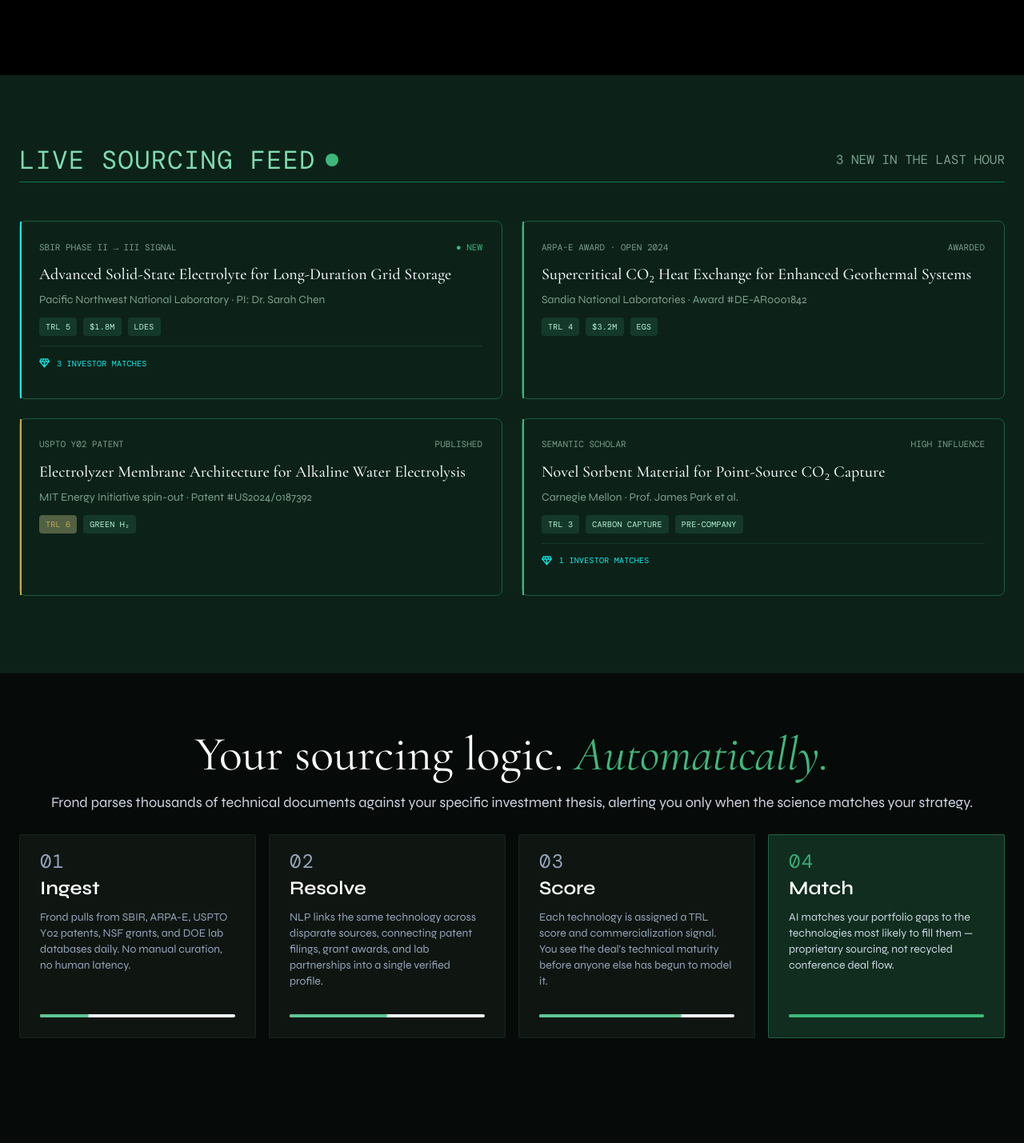
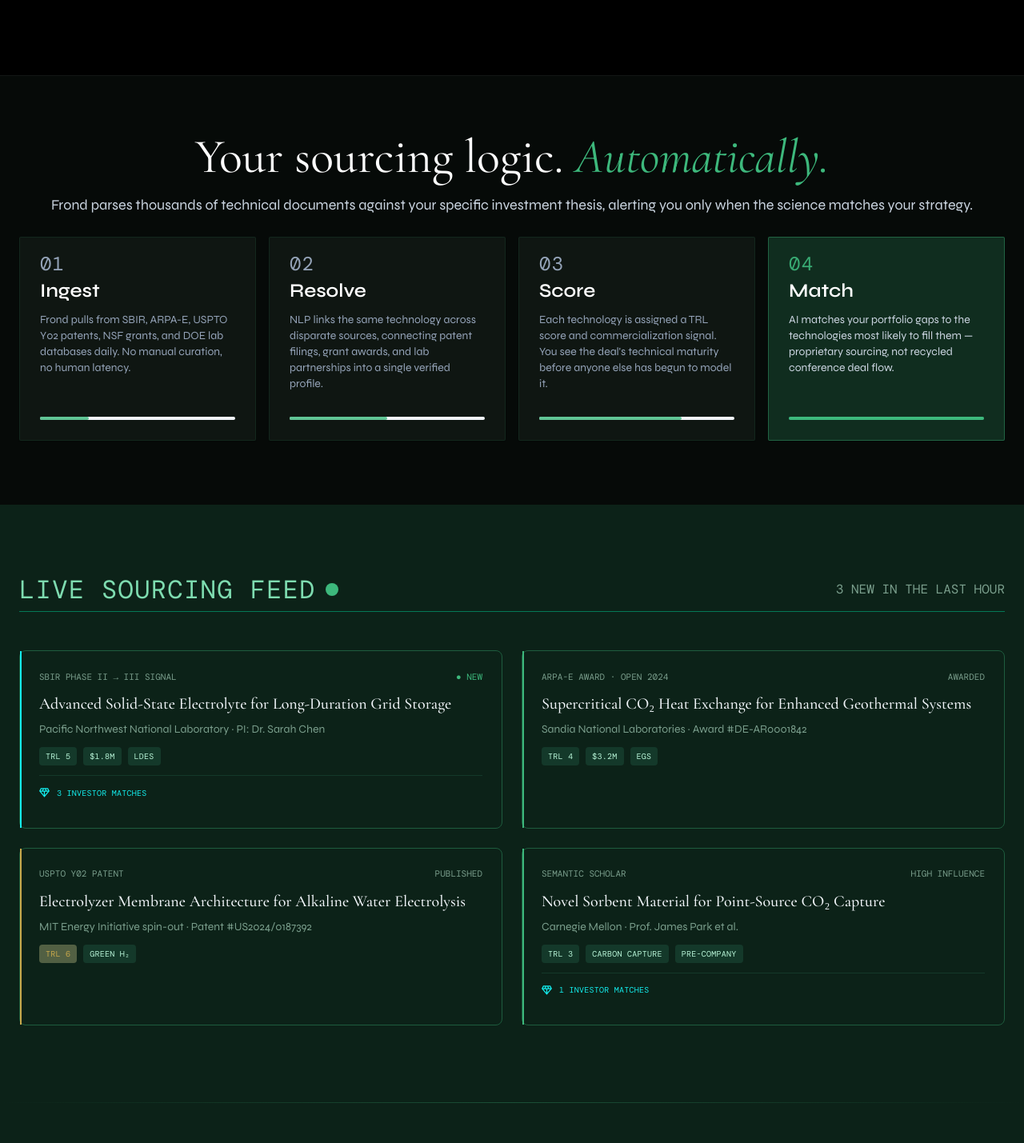
Before and after one commit to zhangyaxin742/frond-landing-page, a React (Vite) app: page / in a window 1280 px wide. Shown: the part 1290-2719 px from the top of the page at 80% size. Built offline with nearby package versions, Linux system fonts and the light colour scheme.

Commit message:
refactoring v2

```diff
--- a/src/app.tsx
+++ b/src/app.tsx
@@ -2,7 +2,7 @@ import logoMark from './assets/vector-580.svg'
 import playIcon from './assets/vector-529.svg'
 import linkedInIcon from './assets/vector-20.svg'
 import xIcon from './assets/vector-17.svg'
-import scoutCheck1 from './assets/vector-109.svg'
+{/* import scoutCheck1 from './assets/vector-109.svg'
 import scoutCheck2 from './assets/vector-114.svg'
 import scoutCheck3 from './assets/vector-119.svg'
 import analystCheck1 from './assets/vector-177.svg'
@@ -13,10 +13,10 @@ import enterpriseCheck1 from './assets/vector-141.svg'
 import enterpriseCheck2 from './assets/vector-146.svg'
 import enterpriseCheck3 from './assets/vector-151.svg'
 import enterpriseCheck4 from './assets/vector-156.svg'
-import enterpriseBadgeIcon from './assets/vector-129.svg'
+import enterpriseBadgeIcon from './assets/vector-129.svg' */}
 import matchIconPrimary from './assets/vector-293.svg'
 import matchIconSecondary from './assets/vector-346.svg'
-import trlMarkerIcon from './assets/vector-403.svg'
+{/* import trlMarkerIcon from './assets/vector-403.svg' */}
 
 const marqueePrimary = [
   'USPTO Y02 PATENTS',
@@ -123,7 +123,7 @@ const pipelineSteps = [
   },
 ]
 
-const pricingTiers = [
+{/* const pricingTiers = [
   {
     name: 'Scout',
     blurb: 'For angels & researchers tracking early signals. Essential monitoring for independent researchers.',
@@ -167,7 +167,7 @@ const pricingTiers = [
     variant: 'enterprise',
     badgeIcon: enterpriseBadgeIcon,
   },
-]
+] */}
 
 const footerColumns = {
   Platform: ['Technologies', 'Matching Engine', 'API Docs', 'Pricing'],
@@ -265,7 +265,8 @@ export default function App() {
           <div className="pointer-events-none absolute inset-y-0 right-0 w-20 bg-gradient-to-l from-racing-green to-transparent" />
         </section>
 
- {/*      <section className="border-b border-spring-green/20 bg-[#060a08] py-24">
+ {/* TRL Visualization - Temporarily hidden */}
+        {/* <section className="border-b border-spring-green/20 bg-[#060a08] py-24">
           <div className="mx-auto max-w-[1280px] px-6 text-center">
             <h2 className="flex flex-wrap items-center justify-center gap-2 font-serif text-3xl italic text-slate-200 md:text-5xl">
               <span>“Do not even</span>
@@ -497,6 +498,53 @@ export default function App() {
           </div>
         </section>
 
+        <section className="border-t border-white/5 bg-[#060a08] pb-[80px] pt-[81px]">
+          <div className="mx-auto max-w-[1280px] px-6 text-center">
+            <h2 className="font-serif text-[60px] leading-[40px] text-white">
+              Your sourcing logic. <span className="font-serif italic text-spring-green">Automatically.</span>
+            </h2>
+            <p className="mt-8 text-[18px] leading-[16px] text-[#cbd5e1]">
+              Frond parses thousands of technical documents against your specific investment thesis, alerting you only when the science matches your strategy.
+            </p>
+            <div className="mt-8 grid gap-4 md:grid-cols-2 lg:grid-cols-4">
+              {pipelineSteps.map((step) => (
+                <div
+                  key={step.title}
+                  className={`flex min-h-[255px] flex-col rounded-[2px] border p-[25px] text-left shadow-[0px_1px_2px_0px_rgba(0,0,0,0.05)] ${
+                    step.active
+                      ? 'border-[rgba(61,184,124,0.4)] bg-[rgba(61,184,124,0.2)]'
+                      : 'border-[rgba(61,184,124,0.1)] bg-[#0f1612]'
+                  }`}
+                >
+                  <div className="flex-1">
+                    <p
+                      className={`font-mono text-[24px] uppercase leading-[16px] tracking-[1.2px] ${
+                        step.active ? 'text-[rgba(61,184,124,0.9)]' : 'text-slate-400'
+                      }`}
+                    >
+                      {step.number}
+                    </p>
+                    <h3 className="mt-3 font-display text-[24px] font-semibold leading-[28px] text-white">{step.title}</h3>
+                    <p className={`mt-3 text-[14px] leading-[20px] ${step.active ? 'text-[#cbd5e1]' : 'text-slate-400'}`}>
+                      {step.copy}
+                    </p>
+                  </div>
+                  <div
+                    className={`mt-4 h-[4px] w-full rounded-full ${
+                      step.active ? 'bg-[#1f6152]' : 'bg-[#f1f5f9]'
+                    }`}
+                  >
+                    <div
+                      className={`h-full rounded-full ${step.active ? 'bg-spring-green' : 'bg-[rgba(61,184,124,0.8)]'}`}
+                      style={{ width: `${Math.round(step.progress * 100)}%` }}
+                    />
+                  </div>
+                </div>
+              ))}
+            </div>
+          </div>
+        </section>
+
         <section className="bg-[#0c2218] py-[96px]">
           <div className="mx-auto flex max-w-[1280px] flex-col gap-12 px-6">
             <div className="flex items-center gap-3 border-b border-[#047857] pb-[17px]">
@@ -544,54 +592,8 @@ export default function App() {
           </div>
         </section>
 
-        <section className="border-t border-white/5 bg-[#060a08] pb-[80px] pt-[81px]">
-          <div className="mx-auto max-w-[1280px] px-6 text-center">
-            <h2 className="font-serif text-[60px] leading-[40px] text-white">
-              Your sourcing logic. <span className="font-serif italic text-spring-green">Automatically.</span>
-            </h2>
-            <p className="mt-8 text-[18px] leading-[16px] text-[#cbd5e1]">
-              Frond parses thousands of technical documents against your specific investment thesis, alerting you only when the science matches your strategy.
-            </p>
-            <div className="mt-8 grid gap-4 md:grid-cols-2 lg:grid-cols-4">
-              {pipelineSteps.map((step) => (
-                <div
-                  key={step.title}
-                  className={`flex min-h-[255px] flex-col rounded-[2px] border p-[25px] text-left shadow-[0px_1px_2px_0px_rgba(0,0,0,0.05)] ${
-                    step.active
-                      ? 'border-[rgba(61,184,124,0.4)] bg-[rgba(61,184,124,0.2)]'
-                      : 'border-[rgba(61,184,124,0.1)] bg-[#0f1612]'
-                  }`}
-                >
-                  <div className="flex-1">
-                    <p
-                      className={`font-mono text-[24px] uppercase leading-[16px] tracking-[1.2px] ${
-                        step.active ? 'text-[rgba(61,184,124,0.9)]' : 'text-slate-400'
-                      }`}
-                    >
-                      {step.number}
-                    </p>
-                    <h3 className="mt-3 font-display text-[24px] font-semibold leading-[28px] text-white">{step.title}</h3>
-                    <p className={`mt-3 text-[14px] leading-[20px] ${step.active ? 'text-[#cbd5e1]' : 'text-slate-400'}`}>
-                      {step.copy}
-                    </p>
-                  </div>
-                  <div
-                    className={`mt-4 h-[4px] w-full rounded-full ${
-                      step.active ? 'bg-[#1f6152]' : 'bg-[#f1f5f9]'
-                    }`}
-                  >
-                    <div
-                      className={`h-full rounded-full ${step.active ? 'bg-spring-green' : 'bg-[rgba(61,184,124,0.8)]'}`}
-                      style={{ width: `${Math.round(step.progress * 100)}%` }}
-                    />
-                  </div>
-                </div>
-              ))}
-            </div>
-          </div>
-        </section>
-
-        <section className="bg-gradient-to-b from-[#060a08] to-[#0c2218] pb-[96px] pt-[64px]" id="pricing">
+    {/* Pricing Section - Temporarily hidden */}
+        {/* <section className="bg-gradient-to-b from-[#060a08] to-[#0c2218] pb-[96px] pt-[64px]" id="pricing">
           <div className="mx-auto max-w-[1280px] px-6">
             <div className="text-center">
               <h2 className="font-serif text-[42px] leading-[40px] text-white">Access the Terminal</h2>
@@ -653,7 +655,7 @@ export default function App() {
               })}
             </div>
           </div>
-        </section>
+        </section> */}
 
         <section className="relative overflow-hidden bg-[#091410] py-[48px]">
           <div
```
